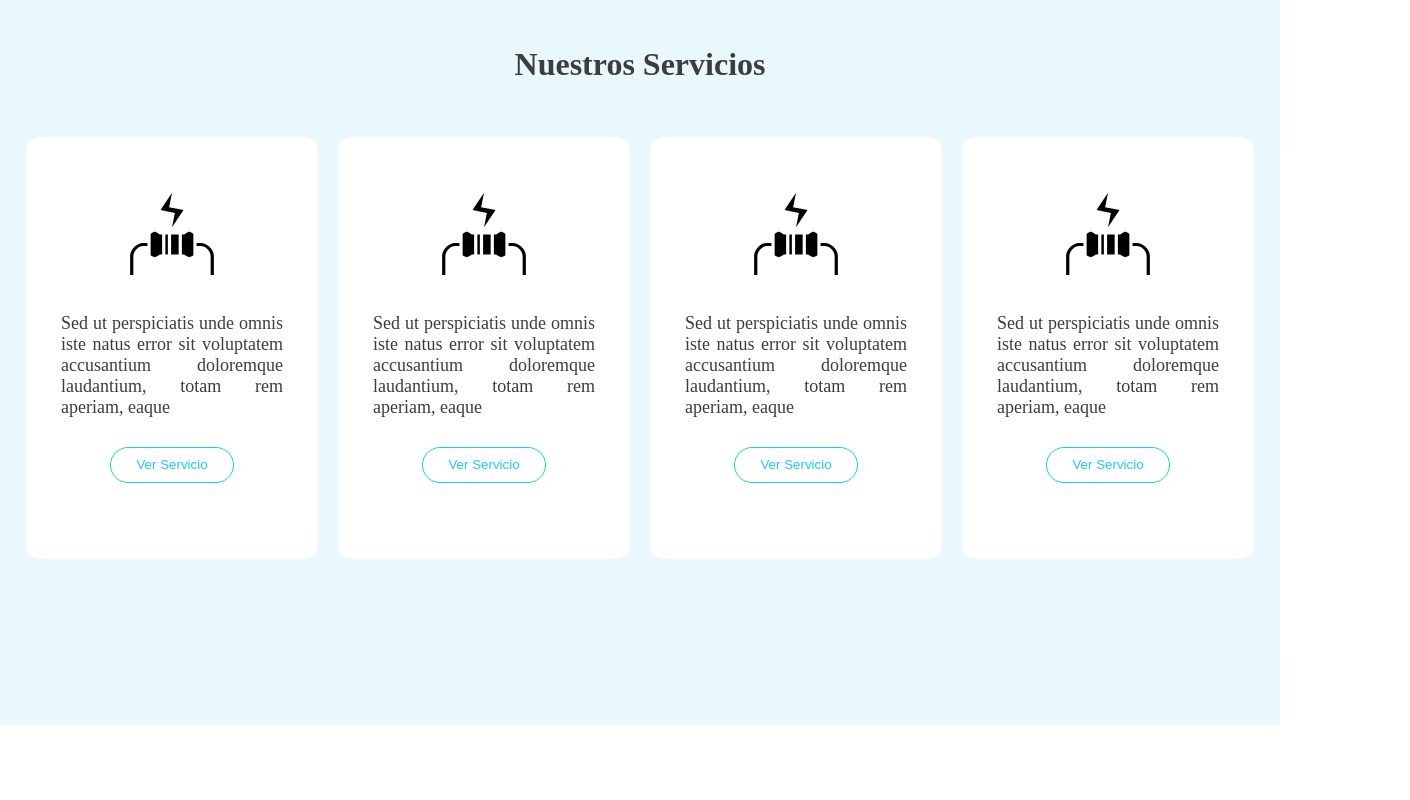
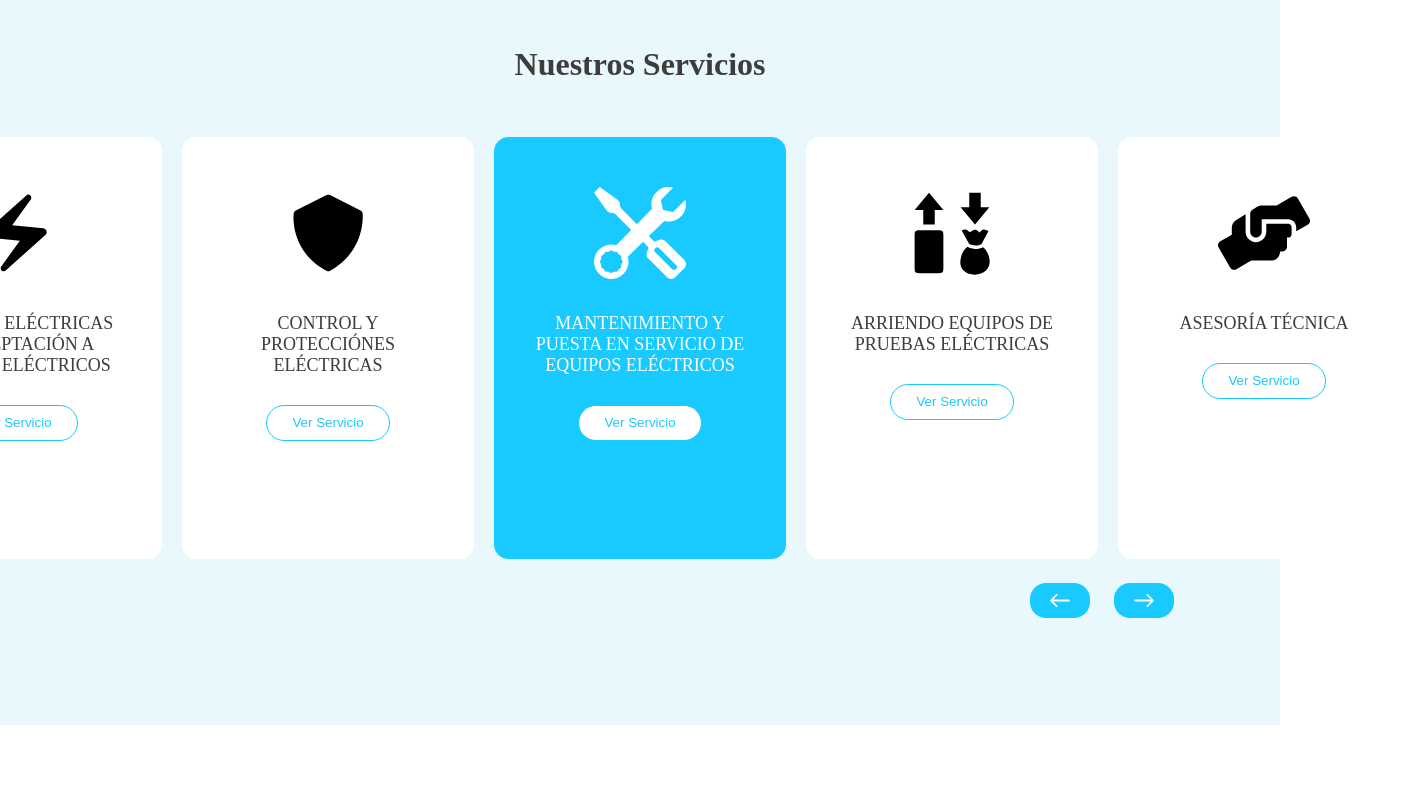
Before and after one commit to Bernullys/H-VTest, a React (Vite) app in the folder HVTest/: page / in a window 1280 px wide. Shown: the part 1120-1920 px from the top of the page, 1410 px wide, since content can reach past the window. Built offline with nearby package versions, Linux system fonts and the light colour scheme.

Commit message:
details + slider with arrrow buttons

```diff
--- a/HVTest/src/Components/GenericCardServices/GenericCardServices.css
+++ b/HVTest/src/Components/GenericCardServices/GenericCardServices.css
@@ -3,6 +3,7 @@
     height: 779px;
     background: rgba(45, 187, 229, 0.10);
     flex-shrink: 0;
+    position: relative;
 
 }
 
@@ -12,6 +13,7 @@
     align-items: center;
     position: relative;
     top: 100px;
+    flex-wrap: nowrap;
 
 }
 
@@ -26,6 +28,25 @@
 
 .card--inner--container:hover {
     background: #18caff;
+    color: #FFF;
+}
+
+.card--inner--container:hover p {
+    color: #FFF;
+}
+
+.card--inner--container--selected {
+    width: 292px;
+    height: 422px;
+    flex-shrink: 0;
+    border-radius: 14.747px;
+    background: #18caff;
+    margin: 0px 10px 0px 10px;
+    color: #FFF;
+}
+
+.card--inner--container--selected p {
+    color: #FFF;
 }
 
 .card__main__title {
@@ -58,7 +79,7 @@
     font-weight: 400;
     line-height: normal;
     margin: auto 35px auto 35px;
-    text-align: justify;
+    text-align: center;
 }
 
 .card__service__button {
@@ -76,6 +97,35 @@
     margin: 28.7px 84px auto 84px;
     cursor: pointer;
 }
+
+.card__arrows__container {
+    position: absolute;
+    bottom: 103px;
+    right: 106px  ;
+}
+
+.card__arrow_rigth,
+.card__arrow_left {
+    margin-left: 24px;
+    background: #18caff;
+    color: #FFF;
+    width: 60px;
+    height: 35px;
+    flex-shrink: 0;
+    border-radius: 16px;
+    cursor: pointer;
+}
+
+.card__arrows_end {
+    margin-left: 24px;
+    background: #94e6ff80;
+    color: #FFF;
+    width: 60px;
+    height: 35px;
+    flex-shrink: 0;
+    border-radius: 16px;
+}
+
 
 /* From here onwards is the section if some projects for the home page */
 
@@ -191,6 +241,10 @@
     z-index: 5;
 }
 
+a {
+    text-decoration: none;
+}
+
 .project__descripcion__main__section_right h3,
 .project__descripcion__main__section_left h3 {
     color: #FFF;
--- a/HVTest/src/Components/GenericCardServices/GenericCardServices.jsx
+++ b/HVTest/src/Components/GenericCardServices/GenericCardServices.jsx
@@ -1,33 +1,68 @@
+import React, { useState } from "react";
+import { NavLink } from "react-router-dom"
 import Layout from "../Layout/Layout"
-import { GiElectricalResistance } from "react-icons/gi"
+import { GiSellCard  } from "react-icons/gi"
+import { IoIosArrowRoundForward, IoIosArrowRoundBack } from "react-icons/io"
+import { FaHandsHelping } from "react-icons/fa"
+import { BsTools } from "react-icons/bs"
+import { MdElectricBolt } from "react-icons/md"
+import { BiSolidShield } from "react-icons/bi"
 import "./GenericCardServices.css"
 
 const GenericCardServices = () => {
+
+    const firstLastServiceSelected = "card__arrows_end"
+    const selectedService = "card--inner--container--selected card--inner--container--selected p"
+    let [hightLightedService, setHightLightedService] = useState(3)
+    const totalServices = 5
+    const handleRight = () => {
+        if (hightLightedService < totalServices) {
+            hightLightedService++
+        }
+        setHightLightedService(hightLightedService)
+    }
+    const handleLeft = () => {
+        if (hightLightedService > 1) {
+            hightLightedService--
+        }
+        setHightLightedService(hightLightedService)
+    }
+
     return (
+
         <Layout>
             <section className="card__main__container">
                 <h2 className="card__main__title">Nuestros Servicios</h2>
                 <section className="card--outer--container">
-                    <section className="card--inner--container">
-                        <GiElectricalResistance className="card__service__icon"/>
-                        <p className="card__text__description">Sed ut perspiciatis unde omnis iste natus error sit voluptatem accusantium doloremque laudantium, totam rem aperiam, eaque</p>
+                    <section className={`card--inner--container ${(hightLightedService === 1 ? selectedService : undefined)}`}>
+                        <MdElectricBolt className="card__service__icon"/>
+                        <p className="card__text__description">PRUEBAS ELÉCTRICAS DE ACEPTACIÓN A EQUIPOS ELÉCTRICOS</p>
                         <button className="card__service__button">Ver Servicio</button>
                     </section>
-                    <section className="card--inner--container">
-                        <GiElectricalResistance className="card__service__icon"/>
-                        <p className="card__text__description">Sed ut perspiciatis unde omnis iste natus error sit voluptatem accusantium doloremque laudantium, totam rem aperiam, eaque</p>
+                    <section className={`card--inner--container ${(hightLightedService === 2 ? selectedService : undefined)}`}>
+                        <BiSolidShield className="card__service__icon"/>
+                        <p className="card__text__description">CONTROL Y PROTECCIÓNES ELÉCTRICAS</p>
                         <button className="card__service__button">Ver Servicio</button>
                     </section>
-                    <section className="card--inner--container">
-                        <GiElectricalResistance className="card__service__icon"/>
-                        <p className="card__text__description">Sed ut perspiciatis unde omnis iste natus error sit voluptatem accusantium doloremque laudantium, totam rem aperiam, eaque</p>
+                    <section className={`card--inner--container ${(hightLightedService === 3 ? selectedService : undefined)}`}>
+                        <BsTools className="card__service__icon"/>
+                        <p className="card__text__description">MANTENIMIENTO Y PUESTA EN SERVICIO DE EQUIPOS ELÉCTRICOS</p>
                         <button className="card__service__button">Ver Servicio</button>
                     </section>
-                    <section className="card--inner--container">
-                        <GiElectricalResistance className="card__service__icon"/>
-                        <p className="card__text__description">Sed ut perspiciatis unde omnis iste natus error sit voluptatem accusantium doloremque laudantium, totam rem aperiam, eaque</p>
+                    <section className={`card--inner--container ${(hightLightedService === 4 ? selectedService : undefined)}`}>
+                        <GiSellCard className="card__service__icon"/>
+                        <p className="card__text__description">ARRIENDO EQUIPOS DE PRUEBAS ELÉCTRICAS</p>
                         <button className="card__service__button">Ver Servicio</button>
                     </section>
+                    <section className={`card--inner--container ${(hightLightedService === 5 ? selectedService : undefined)}`}>
+                        <FaHandsHelping className="card__service__icon"/>
+                        <p className="card__text__description">ASESORÍA TÉCNICA</p>
+                        <button className="card__service__button">Ver Servicio</button>
+                    </section>
+                </section>
+                <section className="card__arrows__container">
+                    <IoIosArrowRoundBack className={`card__arrow_left ${hightLightedService === 1 ? firstLastServiceSelected : undefined}`} onClick={handleLeft}/>
+                    <IoIosArrowRoundForward className={`card__arrow_left ${hightLightedService === 5 ? firstLastServiceSelected : undefined}`} onClick={handleRight}/>
                 </section>
             </section>
             <section className="projects__main__container">
@@ -41,7 +76,9 @@ const GenericCardServices = () => {
                             <section className="project__descripcion__main__section_right">
                                 <h3>NOMBRE DEL CLIENTE</h3>
                                 <p>Breve descripción del proyecto Sed ut perspiciatis unde omnis iste natus error sit voluptatem accusantium doloremque laudantium, totam rem aperiam, eaque . . .</p>
-                                <button>Contactanos</button>
+                                <NavLink to="./contacto">
+                                    <button>Contactanos</button>
+                                </NavLink>
                             </section>
                         </section>
                     </article>
@@ -51,7 +88,9 @@ const GenericCardServices = () => {
                             <section className="project__descripcion__main__section_left">
                                 <h3>NOMBRE DEL CLIENTE2</h3>
                                 <p>Breve descripción del proyecto Sed ut perspiciatis unde omnis iste natus error sit voluptatem accusantium doloremque laudantium, totam rem aperiam, eaque . . .</p>
-                                <button>Contactanos</button>
+                                <NavLink to="./contacto">
+                                    <button>Contactanos</button>
+                                </NavLink>
                             </section>
                         </section>
                         <img src="../../../src/assets/dere-2.jpg" alt="" />
@@ -59,7 +98,9 @@ const GenericCardServices = () => {
                             <section className="project__descripcion__main__section_left">
                                 <h3>NOMBRE DEL CLIENTE2</h3>
                                 <p>Breve descripción del proyecto Sed ut perspiciatis unde omnis iste natus error sit voluptatem accusantium doloremque laudantium, totam rem aperiam, eaque . . .</p>
-                                <button>Contactanos</button>
+                                <NavLink to="./contacto">
+                                    <button>Contactanos</button>
+                                </NavLink>
                             </section>
                         </section>
                     </article>
--- a/HVTest/src/Components/Header/Header.jsx
+++ b/HVTest/src/Components/Header/Header.jsx
@@ -1,6 +1,5 @@
-import { NavLink } from "react-router-dom";
-import { BsInstagram, BsLinkedin, BsWhatsapp} from "react-icons/bs";
-import "./Header.css";
+import { NavLink } from "react-router-dom"
+import "./Header.css"
 
 
 const Header = () => {
--- a/HVTest/src/Pages/Home/Home.css
+++ b/HVTest/src/Pages/Home/Home.css
@@ -38,6 +38,10 @@
     justify-content: space-between;
     width: 400px;
     top: 326px;
+}
+
+.home__main-buttons-container a {
+    text-decoration: none;
 }
 
 .home__main--button--left {
@@ -109,10 +113,14 @@
     line-height: normal;
 }
 
-.home__botton--paragraph--container{
+.home__botton--paragraph--container {
     width: 100%;
     display: flex;
     justify-content: center;
+}
+
+.home__botton--paragraph--container a {
+    text-decoration: none;
 }
 
 .home__botton--paragraph {
--- a/HVTest/src/Pages/Home/Home.jsx
+++ b/HVTest/src/Pages/Home/Home.jsx
@@ -1,5 +1,6 @@
+import React from "react"
 import { NavLink } from "react-router-dom"
-import { BsInstagram, BsLinkedin, BsWhatsapp} from "react-icons/bs";
+import { BsInstagram, BsLinkedin, BsWhatsapp} from "react-icons/bs"
 import Layout from "../../Components/Layout/Layout"
 import GenericCardServices from "../../Components/GenericCardServices/GenericCardServices"
 import "./Home.css"
@@ -22,8 +23,12 @@ const Home = () => {
             <section className="main--title--container">
               <h1 className="home__main--title">Servicios <b className="styling__word">de Ingeniería</b> <br></br> de Calidad para la Industria</h1>
               <section className="home__main-buttons-container">
-                <button className="home__main--button--left">Contactanos</button>
-                <button className="home__main--button--rigth">Ver Proyectos</button>
+                <NavLink to="./contacto">
+                  <button className="home__main--button--left" >Contactanos</button>
+                </NavLink>
+                <NavLink to="./proyectos">
+                  <button className="home__main--button--rigth">Ver Proyectos</button>
+                </NavLink>
               </section>
             </section>
           </section>
@@ -33,9 +38,10 @@ const Home = () => {
                 <p className="home__botton--paragraph">Somos una empresa de servicios electricos conformada por profesionales de ingenieria, especialistas en el area de baja, media y alta tension, orientados a satifaser las exigencias de nuestros clientes.</p>
               </section>
               <section className="home__botton--paragraph--container">
-                <button className="home__bottom--button">Saber más</button>
+                <NavLink to="./nosotros">
+                  <button className="home__bottom--button">Saber más</button>
+                </NavLink>
               </section>
-
             </section>
 
           <section>
```
